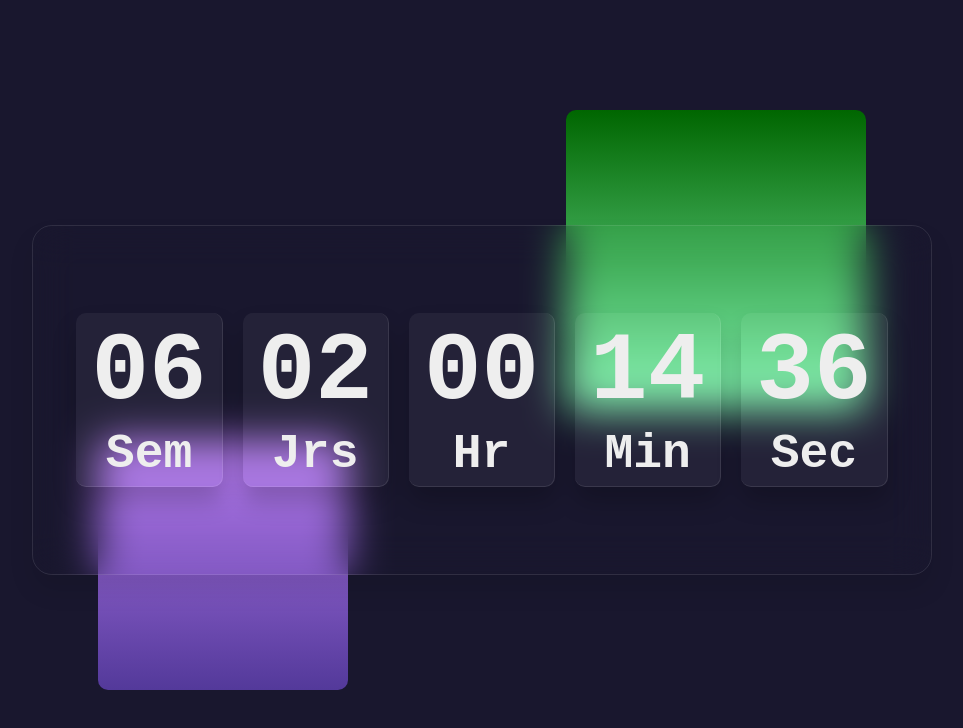
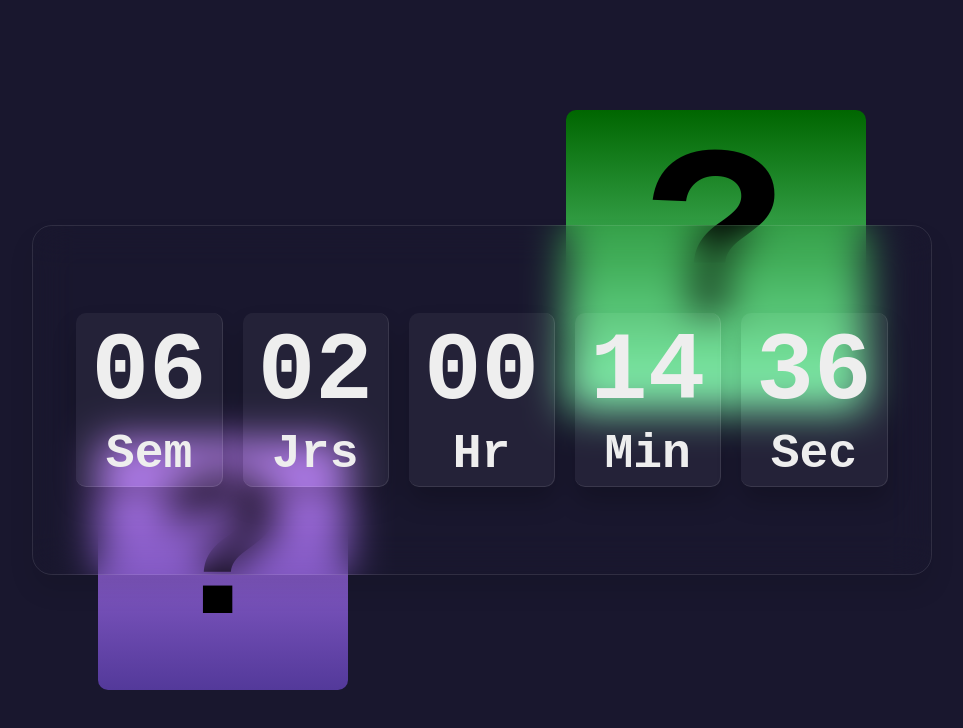
Before and after one commit to AndreRoy259/GlassCountdown, a plain HTML site: page index.html in a window 1280 px wide. Shown: the whole page, without its empty margins (158-1121 px from the left). Drawn offline with nearby package versions, Linux system fonts and the light colour scheme; a web font is replaced by a local one.

Commit message:
Add Question Marks

```diff
--- a/style.css
+++ b/style.css
@@ -4,8 +4,8 @@
   box-sizing: border-box;
 }
 
-body{
-  font-family: 'New Tegomin', serif;
+body {
+  font-family: "New Tegomin", serif;
   font-family: "Syne Mono", monospace;
   /* font-family: 'Special Elite', cursive; */
   /* font-family: 'Rock Salt', cursive; */
@@ -22,7 +22,10 @@ section {
 }
 
 section::before {
-  content: "";
+  content: "?";
+  text-align: center;
+  font-size: 15em;
+  font-weight: 900;
   position: absolute;
   top: 10%;
   right: 20%;
@@ -34,7 +37,10 @@ section::before {
 }
 
 section::after {
-  content: "";
+  content: "?";
+  text-align: center;
+  font-size: 13em;
+  font-weight: 900;
   position: absolute;
   bottom: 10%;
   left: 20%;
@@ -89,7 +95,7 @@ section::after {
   border-right: 1px solid rgba(255, 255, 255, 0.1);
 }
 
-.clock .container h2 span{
+.clock .container h2 span {
   font-size: 2em;
 }
 
@@ -97,7 +103,7 @@ section::after {
   color: #f9d524;
 }
 
-.clock .container span#ampm{
+.clock .container span#ampm {
   position: relative;
   top: -50px;
   font-size: 2em;
```
